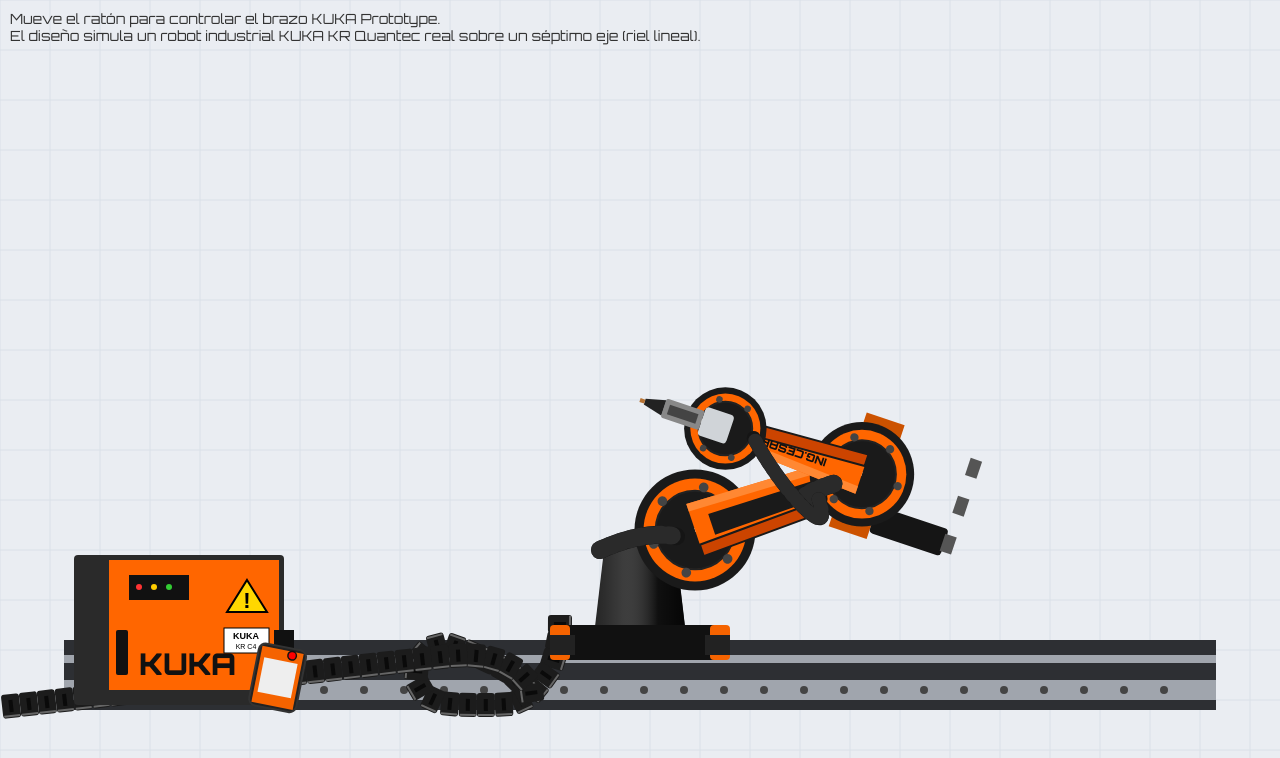
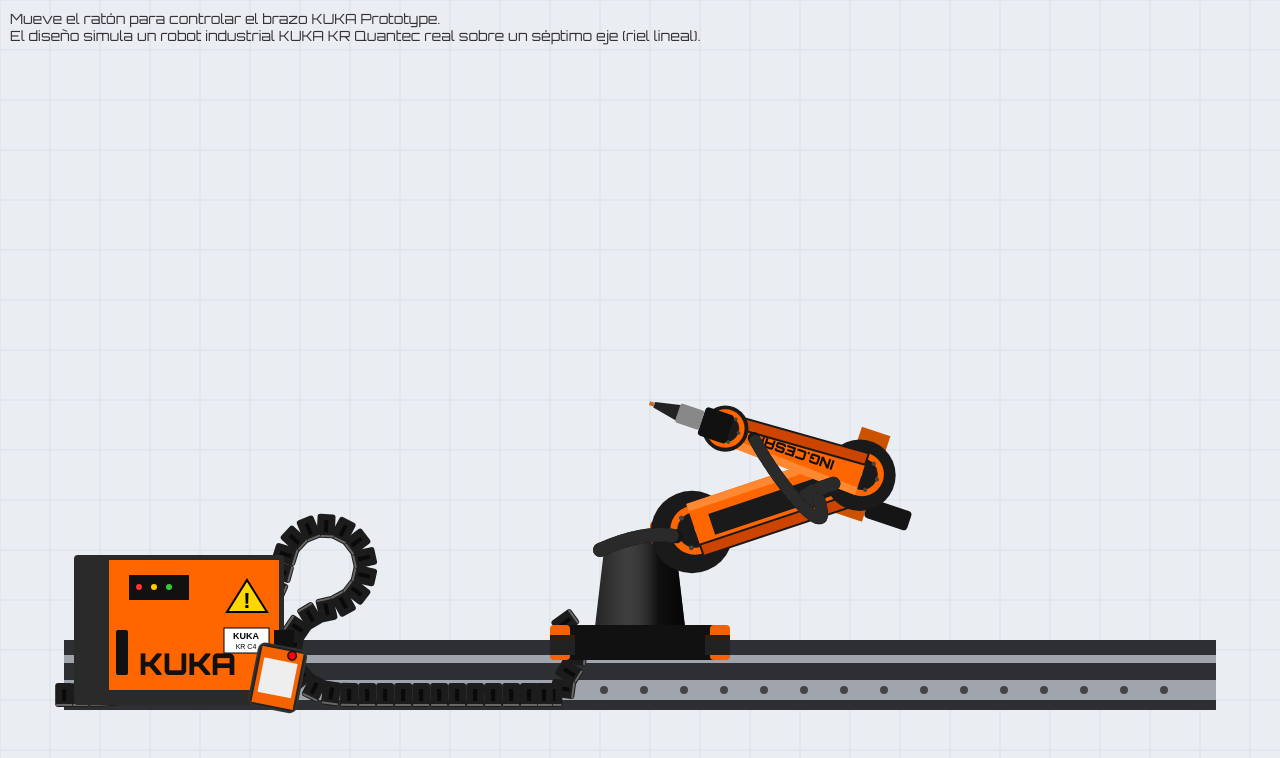
Before and after one commit to cexartattoo/cexartattoo, a plain HTML site: page kuka-prototype.html in a window 1280 px wide. Drawn offline with Linux system fonts and the light colour scheme.

Commit message:
feat: Phase 9 realistic proportions, 40pct smaller joints, thicker arm quad scaling, strict FK chain physics

```diff
--- a/kuka-prototype.html
+++ b/kuka-prototype.html
@@ -68,14 +68,33 @@
                 this.bx = window.innerWidth / 2;
                 this.th1 = -Math.PI / 2;
                 this.th2 = 0;
-                this.th3 = 0; // Wrist joint rotation
+                this.th3 = 0;
                 this.linkLen = 18;
 
-                // Left Anchor chain length calculation
                 this.chainN = Math.ceil((window.innerWidth * 0.72) / this.linkLen);
                 this.chain = [];
+                this.initChain();
+            }
+
+            initChain() {
+                this.chain = [];
+                const anchorX = window.innerWidth * 0.05 + 10;
+                const anchorY = this.by + 65;
+                const carriageW = 160;
+                const carX = this.bx - (carriageW / 2);
+                const carY = this.by - 25;
+
+                const dx = anchorX - carX;
+                const dy = anchorY - carY;
+                const dist = Math.hypot(dx, dy);
+
                 for(let i=0; i<this.chainN; i++) {
-                    this.chain.push({x: this.bx - i*this.linkLen, y: this.by, a: 0});
+                    let t = i / (this.chainN - 1 || 1);
+                    let sag = Math.sin(t * Math.PI) * (this.chainN * this.linkLen - dist) * 0.3;
+                    let nx = carX + t * dx;
+                    let ny = carY + t * dy + sag;
+                    if (ny > anchorY - 10) ny = anchorY - 10;
+                    this.chain.push({x: nx, y: ny, a: 0});
                 }
             }
 
@@ -87,10 +106,7 @@
 
                 if (newChainN !== this.chainN) {
                     this.chainN = newChainN;
-                    this.chain = [];
-                    for(let i=0; i<this.chainN; i++) {
-                        this.chain.push({x: this.bx - i*this.linkLen, y: this.by, a: 0});
-                    }
+                    this.initChain();
                 }
 
                 const idealBx = clamp(tx, window.innerWidth * 0.1, window.innerWidth * 0.9);
@@ -120,7 +136,7 @@
                 this.th1 += (th1Target - this.th1) * 0.12;
                 this.th2 += (th2Target - this.th2) * 0.12;
 
-                // Track tool tip direction for th3 (Wrist kinematics)
+                // Track tool tip direction for th3
                 const ex = (this.bx + 55) + Math.cos(this.th1) * this.L1;
                 const ey = (this.by - 110) + Math.sin(this.th1) * this.L1;
                 const wx = ex + Math.cos(this.th1 + this.th2) * this.L2;
@@ -129,107 +145,86 @@
                 const th3Target = toolTarget - (this.th1 + this.th2);
                 this.th3 += (th3Target - this.th3) * 0.2;
 
-                // Chain Physics update
                 this.updateDragChain();
             }
 
             updateDragChain() {
-                // LEFT SIDE WALL ANCHOR
-                const anchorX = 20;
+                // FIXED LEFT SIDE WALL ANCHOR
+                const anchorX = window.innerWidth * 0.05 + 10;
                 const anchorY = this.by + 65;
 
-                // CARRIAGE LEFT SIDE ANCHOR
+                // MOVING CARRIAGE LEFT SIDE ANCHOR
                 const carriageW = 160;
                 const carX = this.bx - (carriageW / 2);
                 const carY = this.by - 25;
 
-                // Gravity & Verlet
-                for (let i = 1; i < this.chainN; i++) {
-                    this.chain[i].y += 5; // Gravity pull down to simulate drop
+                // PURE POSITIONAL CONSTRAINT (FABRIK)
+                const maxBend = 25 * (Math.PI / 180);
+
+                // Add soft sag to all unconstrained links
+                for (let i = 1; i < this.chainN - 1; i++) {
+                    this.chain[i].y += 3;
                 }
 
-                // Constrain loop (FABRIK-like)
                 for (let iter = 0; iter < 15; iter++) {
-                    // Start anchored to carriage
+                    // Backwards pass: Fixed Wall to Robot
+                    this.chain[this.chainN - 1].x = anchorX;
+                    this.chain[this.chainN - 1].y = anchorY;
+                    for (let i = this.chainN - 2; i >= 0; i--) {
+                        let p1 = this.chain[i+1];
+                        let p2 = this.chain[i];
+                        let dx = p2.x - p1.x;
+                        let dy = p2.y - p1.y;
+                        let dist = Math.hypot(dx, dy);
+                        if (dist > 0) {
+                            p2.x = p1.x + (dx/dist) * this.linkLen;
+                            p2.y = p1.y + (dy/dist) * this.linkLen;
+                        }
+                    }
+
+                    // Forwards pass (Robot to Wall) with angle limit ±25°
                     this.chain[0].x = carX;
                     this.chain[0].y = carY;
-
-                    // Forward Kinematics (Attachment -> Wall)
                     for (let i = 0; i < this.chainN - 1; i++) {
                         let p1 = this.chain[i];
                         let p2 = this.chain[i+1];
-
                         let dx = p2.x - p1.x;
                         let dy = p2.y - p1.y;
-                        let dist = Math.hypot(dx, dy);
 
-                        // Push to strict length
-                        if (dist > 0) {
-                            let diff = (this.linkLen - dist) / dist;
-                            p2.x += dx * diff;
-                            p2.y += dy * diff;
-                        }
+                        let ang = Math.atan2(dy, dx);
 
-                        // Enforce angle limit ±35 deg (drag chain stiffness limit)
                         if (i > 0) {
-                            let p0 = this.chain[i-1];
-                            let a1 = Math.atan2(p1.y - p0.y, p1.x - p0.x);
-                            let a2 = Math.atan2(p2.y - p1.y, p2.x - p1.x);
-                            let delta = a2 - a1;
-
-                            // Normalize delta to -PI to PI
+                            let prevA = this.chain[i-1].a;
+                            let delta = ang - prevA;
                             while (delta > Math.PI) delta -= Math.PI * 2;
                             while (delta < -Math.PI) delta += Math.PI * 2;
 
-                            const maxBend = 35 * (Math.PI / 180);
-                            if (delta > maxBend) {
-                                a2 = a1 + maxBend;
-                                p2.x = p1.x + Math.cos(a2) * this.linkLen;
-                                p2.y = p1.y + Math.sin(a2) * this.linkLen;
-                            } else if (delta < -maxBend) {
-                                a2 = a1 - maxBend;
-                                p2.x = p1.x + Math.cos(a2) * this.linkLen;
-                                p2.y = p1.y + Math.sin(a2) * this.linkLen;
+                            if (delta > maxBend) ang = prevA + maxBend;
+                            if (delta < -maxBend) ang = prevA - maxBend;
+                        } else {
+                            // Initial link drop tendency checking
+                            if (ang < 0 && ang > -Math.PI) {
+                                // Encourage pointing initially down-ish not up-ish
+                                if (ang > -Math.PI/4) ang = -Math.PI/4;
                             }
                         }
 
-                        // Floor constraint
-                        if (p2.y > anchorY) {
-                            p2.y = anchorY;
-                        }
-                    }
+                        this.chain[i].a = ang;
+                        p2.x = p1.x + Math.cos(ang) * this.linkLen;
+                        p2.y = p1.y + Math.sin(ang) * this.linkLen;
 
-                    // End anchored to Wall
-                    this.chain[this.chainN - 1].x = anchorX;
-                    this.chain[this.chainN - 1].y = anchorY;
-
-                    // Backward Kinematics (Wall -> Attachment)
-                    for (let i = this.chainN - 1; i > 0; i--) {
-                        let p1 = this.chain[i];
-                        let p2 = this.chain[i-1];
-
-                        let dx = p2.x - p1.x;
-                        let dy = p2.y - p1.y;
-                        let dist = Math.hypot(dx, dy);
-
-                        if (dist > 0) {
-                            let diff = (this.linkLen - dist) / dist;
-                            p2.x += dx * diff;
-                            p2.y += dy * diff;
-                        }
-
-                        // Floor constraint backwards
-                        if (p2.y > anchorY) {
-                            p2.y = anchorY;
+                        // Enforce absolute floor
+                        if (p2.y > anchorY - 10) {
+                            p2.y = anchorY - 10;
                         }
                     }
                 }
 
-                // Calculate rendering angles based on positions
+                // Final angle compute for drawing
                 for (let i = 0; i < this.chainN - 1; i++) {
                     this.chain[i].a = Math.atan2(this.chain[i+1].y - this.chain[i].y, this.chain[i+1].x - this.chain[i].x);
                 }
-                this.chain[this.chainN - 1].a = this.chain[this.chainN - 2].a;
+                this.chain[this.chainN-1].a = this.chain[this.chainN-2].a;
             }
 
             drawDragChain(c) {
@@ -318,30 +313,78 @@
                 c.restore();
             }
 
+            drawMotorDisc(c, x, y, outerR, innerR, isFront, ang) {
+                if (x < -100 || x > window.innerWidth + 100 || y < -100 || y > window.innerHeight + 100) return;
+                c.save();
+                c.translate(x, y);
+                // Base shadow exterior ring
+                c.beginPath(); c.arc(0, 0, outerR, 0, Math.PI * 2);
+                c.fillStyle = '#1a1a1a'; c.fill();
+
+                if (innerR > 0) {
+                    c.beginPath(); c.arc(0, 0, innerR, 0, Math.PI * 2);
+                    c.fillStyle = '#FF6600'; c.fill();
+
+                    c.beginPath(); c.arc(0, 0, innerR * 0.7, 0, Math.PI * 2);
+                    c.fillStyle = '#1a1a1a'; c.fill();
+                    c.strokeStyle = '#222'; c.lineWidth = 1; c.stroke();
+                }
+
+                if (isFront) {
+                    c.rotate(ang);
+                    c.fillStyle = '#444';
+                    for (let i = 0; i < 6; i++) {
+                        const a = (i / 6) * Math.PI * 2;
+                        c.beginPath();
+                        c.arc(Math.cos(a) * outerR * 0.6, Math.sin(a) * outerR * 0.6, outerR * 0.08, 0, Math.PI * 2);
+                        c.fill();
+                    }
+                    // Bright white rotation indicator
+                    c.fillStyle = '#fff';
+                    c.fillRect(0, -1.5, outerR * 0.7, 3);
+                }
+                c.restore();
+            }
+
+            drawShoulderJoint(c, x, y, segW, ang) {
+                // Stack of 3 discs with 3px total offset
+                this.drawMotorDisc(c, x - 3, y + 2, segW * 0.75, 0, false, ang);
+                this.drawMotorDisc(c, x - 1, y + 0.5, segW * 0.65, 0, false, ang);
+                this.drawMotorDisc(c, x, y, segW * 0.55, segW * 0.45, true, ang);
+            }
+
+            drawElbowJoint(c, x, y, segW, ang) {
+                // Stack of 2 discs
+                this.drawMotorDisc(c, x - 2, y + 1, segW * 0.65, 0, false, ang);
+                this.drawMotorDisc(c, x, y, segW * 0.48, segW * 0.4, true, ang);
+            }
+
+            drawWristJoint(c, x, y, segW, ang) {
+                // Single small disc
+                this.drawMotorDisc(c, x, y, segW * 0.42, segW * 0.35, true, ang);
+            }
+
             drawElbowMotors(c, x, y, ang) {
+                if (x < -100 || x > window.innerWidth + 100 || y < -100 || y > window.innerHeight + 100) return;
                 c.save();
                 c.translate(x, y);
                 c.rotate(ang + Math.PI);
 
                 // Backplate BEHIND logo
                 c.fillStyle = KUKA_ORANGE_DARK;
-                c.fillRect(-15, -60, 40, 120);
+                c.fillRect(-15, -45, 30, 90);
 
-                // Extended black engine modules
+                // Extended black engine modules clamped to 18% size max (45px)
                 c.fillStyle = '#151515';
                 for (let m = 0; m < 3; m++) {
-                    rrect(c, 25, -55 + m * 40, 75, 28, 4);
+                    rrect(c, 15, -40 + m * 30, 45, 20, 4);
                 }
                 c.fill();
-
-                c.fillStyle = '#555';
-                for (let m = 0; m < 3; m++) {
-                    c.fillRect(98, -50 + m * 40, 12, 18);
-                }
                 c.restore();
             }
 
             drawArmQuad(c, x, y, len, ang, startW, endW, isL1) {
+                if (x < -300 || x > window.innerWidth + 300 || y < -300 || y > window.innerHeight + 300) return;
                 c.save();
                 c.translate(x, y); c.rotate(ang);
 
@@ -400,73 +443,41 @@
                 c.restore();
             }
 
-            drawJoint(c, x, y, radius, ang = 0) {
-                c.save();
-                c.translate(x, y);
-
-                // Base shadow exterior ring
-                c.beginPath(); c.arc(0, 0, radius, 0, Math.PI * 2);
-                c.fillStyle = '#1a1a1a'; c.fill();
-
-                // Orange KUKA inset border
-                c.beginPath(); c.arc(0, 0, radius * 0.85, 0, Math.PI * 2);
-                c.fillStyle = '#FF6600'; c.fill();
-
-                // Inner core spinning motor plate
-                c.beginPath(); c.arc(0, 0, radius * 0.65, 0, Math.PI * 2);
-                c.fillStyle = '#1a1a1a'; c.fill();
-                c.strokeStyle = '#222'; c.lineWidth = 2; c.stroke();
-
-                // Apply current IK angle to bolts and marker telemetry
-                c.rotate(ang);
-
-                // 6 bolt dots around joint
-                c.fillStyle = '#444';
-                for (let i = 0; i < 6; i++) {
-                    const a = (i / 6) * Math.PI * 2;
-                    c.beginPath();
-                    c.arc(Math.cos(a) * radius * 0.72, Math.sin(a) * radius * 0.72, radius * 0.08, 0, Math.PI * 2);
-                    c.fill();
-                }
-
-                // Bright white rotation indicator strictly pointing at target IK angle
-                c.fillStyle = '#fff';
-                c.fillRect(0, -2, radius * 0.75, 4);
-
-                c.restore();
-            }
-
             drawWristAndTorch(c, x, y, ang) {
+                if (x < -100 || x > window.innerWidth + 100 || y < -100 || y > window.innerHeight + 100) return;
                 c.save();
                 c.translate(x, y); c.rotate(ang);
 
-                c.fillStyle = SILVER;
+                // Compact base box matching end effector scale
+                c.fillStyle = '#111';
                 rrect(c, -5, -15, 30, 30, 4);
                 c.fill();
 
                 c.fillStyle = '#888';
-                rrect(c, 25, -10, 40, 20, 2);
+                rrect(c, 25, -10, 25, 20, 2);
                 c.fill();
 
-                c.fillStyle = '#444';
-                c.fillRect(30, -5, 30, 10);
+                // Torch nozzle
+                c.fillStyle = '#222';
+                c.beginPath(); c.moveTo(50, -8); c.lineTo(75, -3); c.lineTo(75, 3); c.lineTo(50, 8); c.fill();
 
-                c.fillStyle = '#222';
-                c.beginPath(); c.moveTo(65, -8); c.lineTo(85, -3); c.lineTo(85, 3); c.lineTo(65, 8); c.fill();
-
+                // Copper tip
                 c.fillStyle = '#b87333';
-                c.fillRect(85, -2, 5, 4);
+                c.fillRect(75, -2, 5, 4);
 
                 c.restore();
             }
 
             drawDynamicCables(c, cx, cy, ex, ey, wx, wy, th1, th2) {
+                if (cx < -200 || cx > window.innerWidth + 200) return;
                 c.save();
                 c.lineCap = 'round';
                 c.lineJoin = 'round';
 
+                const cableW = 14;
+
                 c.strokeStyle = '#151515';
-                c.lineWidth = 18;
+                c.lineWidth = cableW;
 
                 c.beginPath();
                 const start1X = this.bx - 40;
@@ -490,14 +501,14 @@
 
                 // Detailed Corrugated Hosing Pass
                 c.strokeStyle = '#2a2a2a';
-                c.lineWidth = 18;
+                c.lineWidth = cableW;
                 c.setLineDash([4, 6]);
                 c.beginPath(); c.moveTo(start1X, start1Y); c.quadraticCurveTo(cx - 50, cy, entry1X, entry1Y); c.stroke();
                 c.beginPath(); c.moveTo(exit1X, exit1Y); c.quadraticCurveTo(ex - Math.cos(th1) * 80, ey - Math.sin(th1) * 80, end1X, end1Y); c.stroke();
 
                 c.setLineDash([]);
                 c.strokeStyle = '#151515';
-                c.lineWidth = 14;
+                c.lineWidth = cableW - 2;
                 c.beginPath();
 
                 const end2X = wx - Math.cos(th1 + th2) * 30;
@@ -523,7 +534,6 @@
             drawControlCabinet(c) {
                 const boxW = 210;
                 const boxH = 150;
-                // Placed far left as the standard anchor site for KL 250-3 rails
                 const cabinetX = window.innerWidth * 0.05 + 10;
                 const cabinetY = this.by + 65 - boxH;
 
@@ -637,26 +647,23 @@
 
                 const segW = 55; // Universal segment thickness variable
 
-                // 2B. J1: Shoulder Joint - Rendered BEHIND upper arm
-                this.drawJoint(c, cx, cy, segW * 1.1, this.th1);
+                // 2B. J1: Shoulder Joint - Rendered BEHIND upper arm as a 3D separated stack
+                this.drawShoulderJoint(c, cx, cy, segW, this.th1);
 
-                // 3. Upper arm segment L1 (Thick solid orange trapezoid covering Elbow backplates)
-                // Draw elbow motors behind L2 as requested
+                // 3. Upper arm segment L1 (Thick solid orange block no-taper covering Elbow backplates)
                 this.drawElbowMotors(c, ex, ey, this.th1 + this.th2); // Motor protrusion Behind L2
+                this.drawArmQuad(c, cx, cy, this.L1, this.th1, segW * 1.0, segW * 1.0, true);
 
-                this.drawArmQuad(c, cx, cy, this.L1, this.th1, segW, segW * 0.8, true);
+                // 4. J2: Elbow Joint - ON TOP of L1, BEHIND L2 Forearm (2 disc stack)
+                this.drawElbowJoint(c, ex, ey, segW, this.th1 + this.th2);
 
-                // 4. J2: Elbow Joint - ON TOP of L1, BEHIND L2 Forearm
-                this.drawJoint(c, ex, ey, segW * 0.95, this.th1 + this.th2);
+                // 5. Forearm segment (Thinner L2 with logo)
+                this.drawArmQuad(c, ex, ey, this.L2, this.th1 + this.th2, segW * 0.8, segW * 0.55, false);
 
-                // 5. Forearm segment (Thin L2 with logo migrated here per instructions)
-                // Segment with ING.CESAR runs in front of Elbow Motors
-                this.drawArmQuad(c, ex, ey, this.L2, this.th1 + this.th2, segW * 0.75, segW * 0.45, false);
+                // 6. J3: Wrist Joint - ON TOP of Forearm (th3 precise indicator scale 0.42)
+                this.drawWristJoint(c, wx, wy, segW, this.th1 + this.th2 + this.th3);
 
-                // 6. J3: Wrist Joint - ON TOP of Forearm
-                this.drawJoint(c, wx, wy, segW * 0.75, this.th1 + this.th2 + this.th3);
-
-                // 7. Tool / end effector (Unobscured on top of wrist)
+                // 7. Tool / end effector (Unobscured on top of wrist - cleaned up stray floats)
                 this.drawWristAndTorch(c, wx, wy, this.th1 + this.th2 + this.th3);
 
                 // 8. Corrugated cables mapped over the finished architecture layout
```
Also changed, not shown: .agents/rules/kuka_design_guidelines.md (added).
